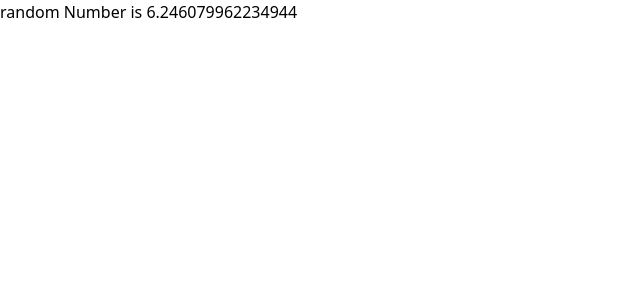
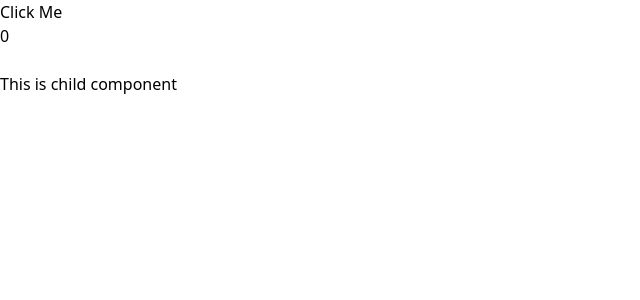
Before and after one commit to aziz-codes/react-hooks, a React (Create React App) app: page / in a window 1280 px wide. Shown: the top 300 px of the page, without its empty margins (0-640 px from the left). Built offline with nearby package versions, Linux system fonts and the light colour scheme.

Commit message:
usecallback for memoized function

```diff
--- a/src/App.js
+++ b/src/App.js
@@ -1,7 +1,7 @@
-import UseLayout from "./useLayout/UseLayout";
+import Parent from "./components/useCallback/Parent";
 
 function App() {
-  return <UseLayout />;
+  return <Parent />;
 }
 
 export default App;
--- /dev/null
+++ b/src/components/useCallback/Child.jsx
@@ -0,0 +1,7 @@
+import React from "react";
+console.log("this is rendering inside child component");
+const Child = () => {
+  return <div>This is child component</div>;
+};
+
+export default Child;
--- /dev/null
+++ b/src/components/useCallback/Parent.jsx
@@ -0,0 +1,19 @@
+import React, { useState } from "react";
+import Child from "./Child";
+const Parent = () => {
+  const [count, setCount] = useState(0);
+
+  const handleClick = () => {
+    setCount((prevCount) => prevCount + 1);
+  };
+  return (
+    <div>
+      <button onClick={handleClick}>Click Me</button>
+      <p>{count}</p>
+      <br />
+      <Child />
+    </div>
+  );
+};
+
+export default Parent;
--- /dev/null
+++ b/src/useMemo/MemoHook.jsx
@@ -0,0 +1,40 @@
+import React, { useState, useMemo, useEffect } from "react";
+
+const MemoHook = () => {
+  const [count, setCount] = useState(0);
+  const [title, setTitle] = useState("my title");
+  const handleClick = () => {
+    setCount((c) => c + 1);
+  };
+  useMemo(() => {
+    console.log("my name is useMemo");
+  }, []);
+  //   handleAmount();
+  useEffect(() => {
+    console.log("this us useEffect");
+  }, []);
+  return (
+    <div className="flex flex-col justify-center pt-4 items-center">
+      <div className="max-w-sm border w-96 h-96 p-3">
+        <button
+          className="border outline-none bg-sky-500 rounded-md w-20 pt-1 pb-1 m-2 hover:ring-2"
+          onClick={handleClick}
+        >
+          Click Me
+        </button>
+        <h3>Title is {title}</h3>
+        <button
+          onClick={() => {
+            setTitle("this is cause re-rendering.");
+          }}
+        >
+          Update Title
+        </button>
+        <h3>The Count is {count}</h3>
+        {/* <p>New Amount is {<HandleAmount />}</p> */}
+      </div>
+    </div>
+  );
+};
+
+export default MemoHook;
--- a/tailwind.config.js
+++ b/tailwind.config.js
@@ -4,7 +4,8 @@ module.exports = {
     "./src/**.{js,jsx}",
     "./src/components/**/*.{js,jsx}",
     "./src/layouts/**/*.{js,jsx}",
-    "./src/useReducer/**/*.{js,jsx}"
+    "./src/useReducer/**/*.{js,jsx}",
+    "./src/useMemo/**/*.{js,jsx}",
   ],
   theme: {
     extend: {},
```
